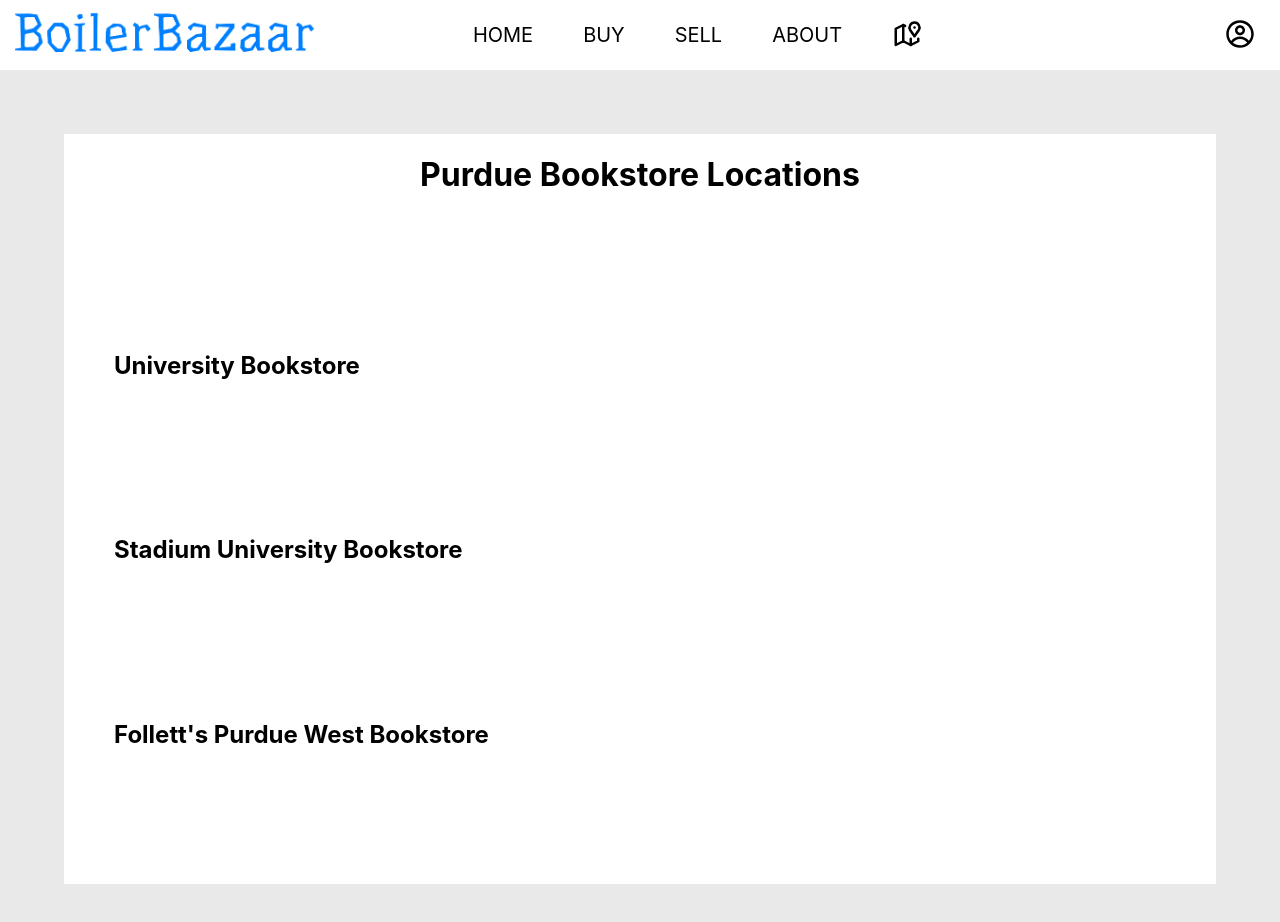
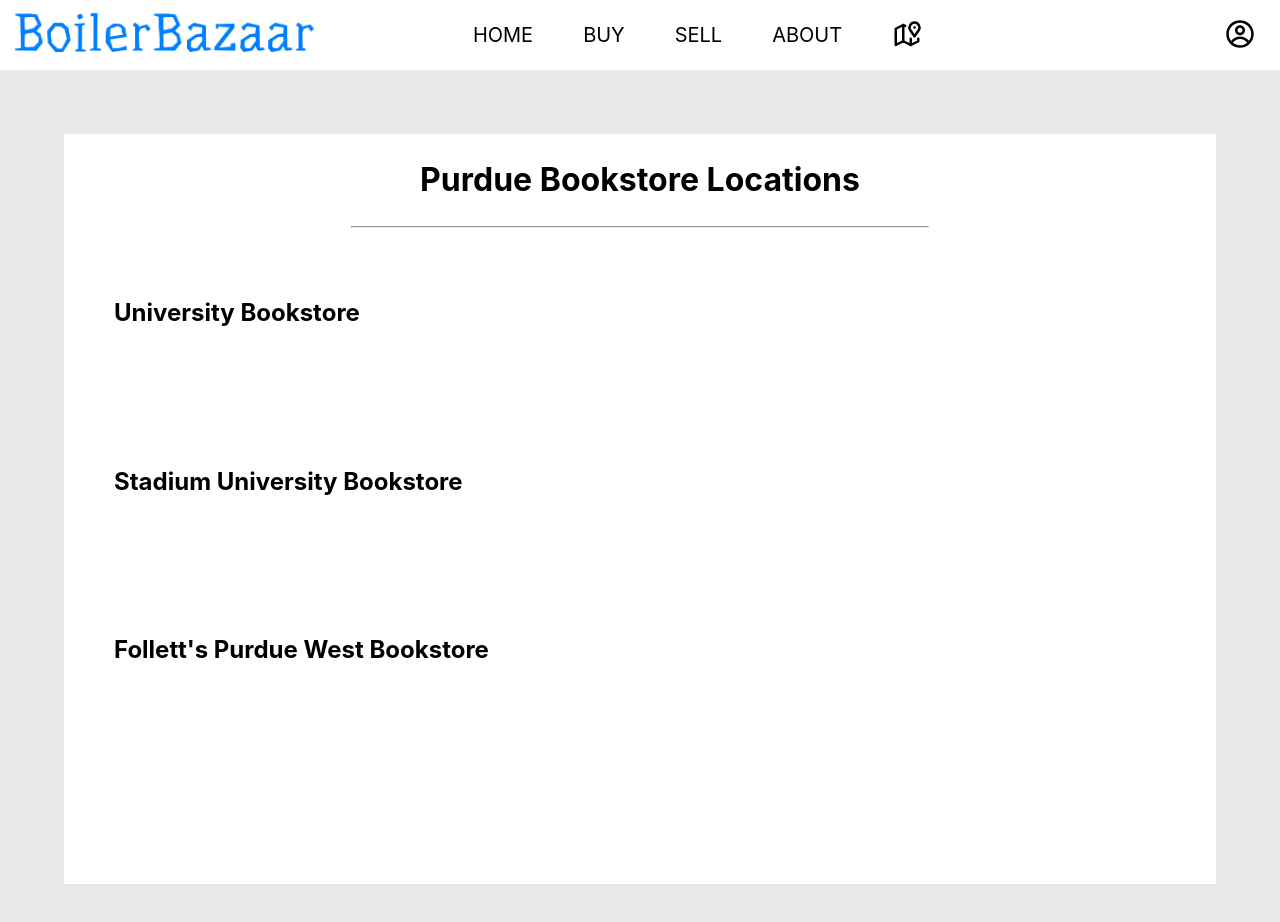
Before and after one commit to wang4621/boilerbazaar, a React (Create React App) app: page /map in a window 1280 px wide. Shown: the top 922 px of the page. Built offline with nearby package versions, Linux system fonts and the light colour scheme.

Commit message:
Fix spacing on map page

```diff
--- a/src/App.css
+++ b/src/App.css
@@ -38,14 +38,23 @@
   height: 750px;
   margin: 5%;
   flex-flow: row wrap;
+  align-content: flex-start;
 }
 
 .mapTitle {
   flex-basis: 100%;
   text-align: center;
+  padding: 5px;
+}
+
+.mapDivider {
+  width: 50%;
+  margin: 0 auto;
+  margin-bottom: 50px;
 }
 
 .bookstoreNames {
   padding-left: 50px;
+  padding-bottom: 100px;
   flex-basis: 100%;
 }
--- a/src/pages/Map.js
+++ b/src/pages/Map.js
@@ -2,6 +2,7 @@
     return (
         <div class="mapContainer">
             <h1 class = "mapTitle">Purdue Bookstore Locations</h1>
+            <hr class= "mapDivider"></hr>
             <h2 class = "bookstoreNames">University Bookstore</h2>
             <h2 class = "bookstoreNames">Stadium University Bookstore</h2>
             <h2 class = "bookstoreNames">Follett's Purdue West Bookstore</h2>
```
